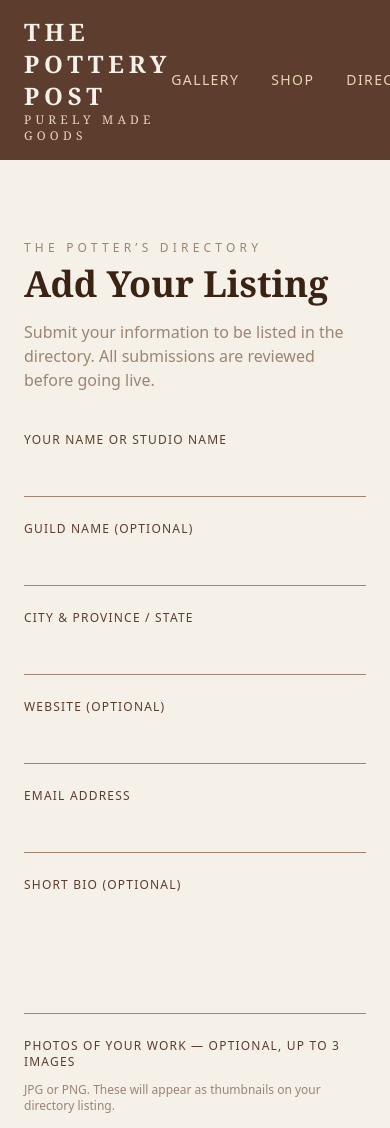
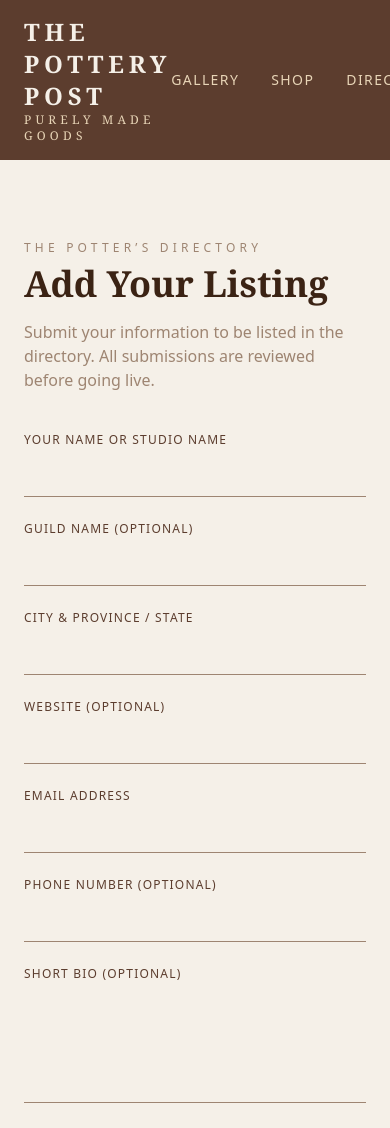
Before and after one commit to VanessaAnneliese/pottery-post-website, a Next.js app: page /directory/submit in a window 390 px wide. Shown: the top 1128 px of the page. Built offline with nearby package versions, Linux system fonts and the light colour scheme.

Commit message:
Add optional phone number field to directory form

```diff
--- a/app/directory/submit/page.tsx
+++ b/app/directory/submit/page.tsx
@@ -15,6 +15,7 @@ export default function SubmitPage() {
           { label: "City & Province / State", name: "location", type: "text" },
           { label: "Website (optional)", name: "website", type: "url" },
           { label: "Email Address", name: "email", type: "email" },
+          { label: "Phone Number (optional)", name: "phone", type: "tel" },
         ].map(({ label, name, type }) => (
           <div key={name} className="flex flex-col gap-2">
             <label className="text-xs tracking-widest uppercase" style={{ color: "#5C3D2E", fontFamily: "system-ui, sans-serif" }}>
```
